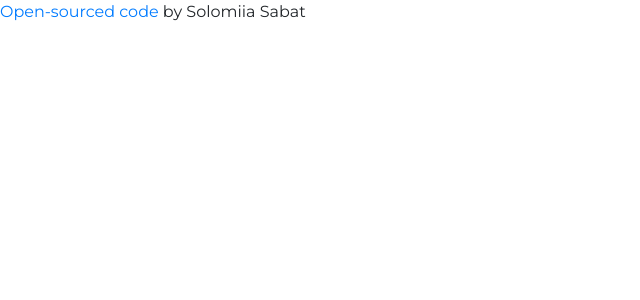
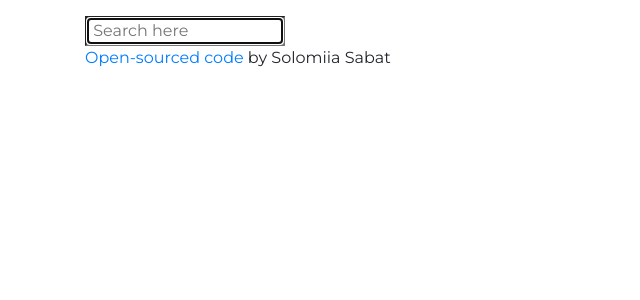
Before and after one commit to solomiiasabat/react-dictionary-app, a React (Create React App) app: page / in a window 1280 px wide. Shown: the top 300 px of the page, without its empty margins (0-640 px from the left). Built offline with nearby package versions, Linux system fonts and the light colour scheme.

Commit message:
added Search engine and extracted the searching value

```diff
--- a/src/App.js
+++ b/src/App.js
@@ -3,11 +3,11 @@ import "./App.css";
 function App() {
   return (
     <div className="App">
-      <header className="App-header">
+      <footer className="App-footer">
         <p>
           <a
             className="App-link"
-            href="https://reactjs.org"
+            href="https://github.com/solomiiasabat/react-dictionary-app"
             target="_blank"
             rel="noopener noreferrer"
           >
@@ -15,7 +15,7 @@ function App() {
           </a>{" "}
           by Solomiia Sabat
         </p>
-      </header>
+      </footer>
     </div>
   );
 }
--- /dev/null
+++ b/src/SearchEngine.js
@@ -0,0 +1,27 @@
+import React, { useState } from "react";
+
+export default function SearchEngine() {
+  let [keyword, setKeyword] = useState("");
+
+  function search(event) {
+    event.preventDefault();
+    alert(`Searching ${keyword}`);
+  }
+
+  function handleChange(event) {
+    setKeyword(event.target.value);
+  }
+
+  return (
+    <div className="SearchEngine">
+      <form className="pt-3" onSubmit={search}>
+        <input
+          type="search"
+          placeholder=" Search here"
+          autoFocus
+          onChange={handleChange}
+        ></input>
+      </form>
+    </div>
+  );
+}
--- a/src/index.js
+++ b/src/index.js
@@ -3,11 +3,15 @@ import ReactDOM from "react-dom/client";
 import "./index.css";
 import App from "./App";
 import reportWebVitals from "./reportWebVitals";
+import SearchEngine from "./SearchEngine";
 
 const root = ReactDOM.createRoot(document.getElementById("root"));
 root.render(
   <React.StrictMode>
-    <App />
+    <div className="container">
+      <SearchEngine />
+      <App />
+    </div>
   </React.StrictMode>
 );
 
```
Also changed, not shown: public/manifest.json.
